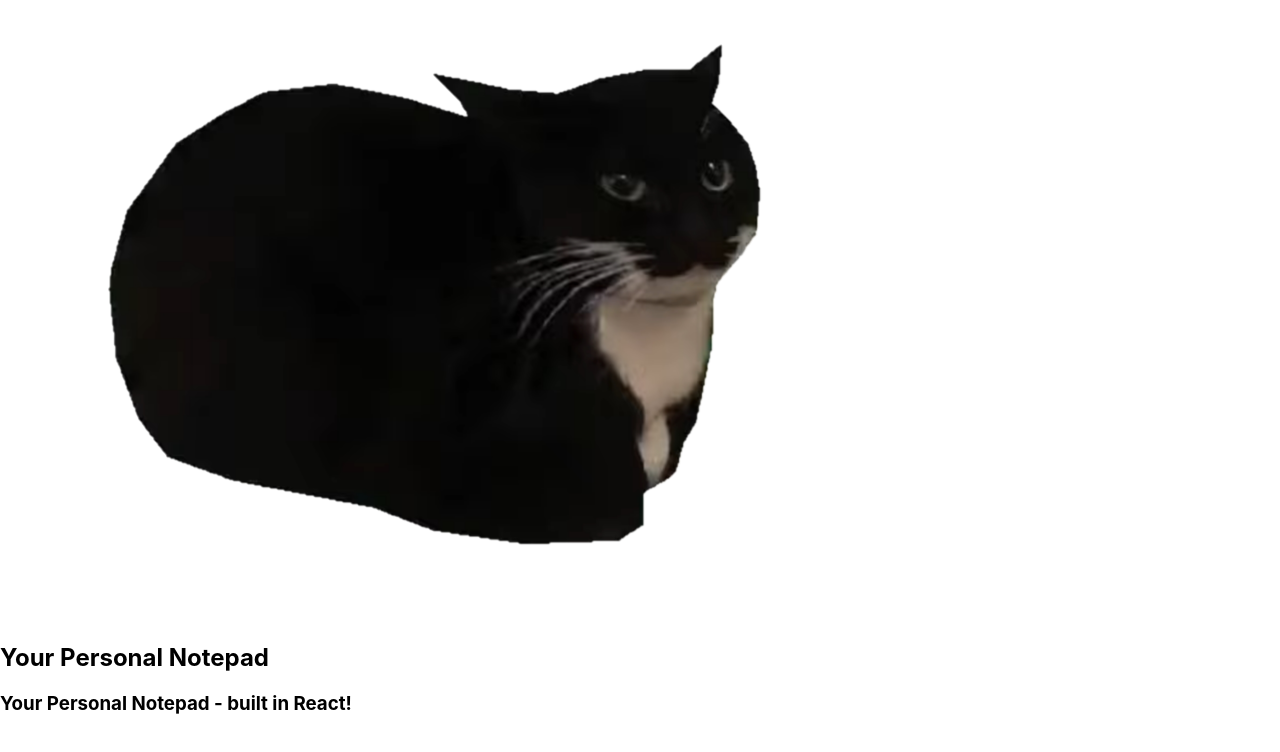
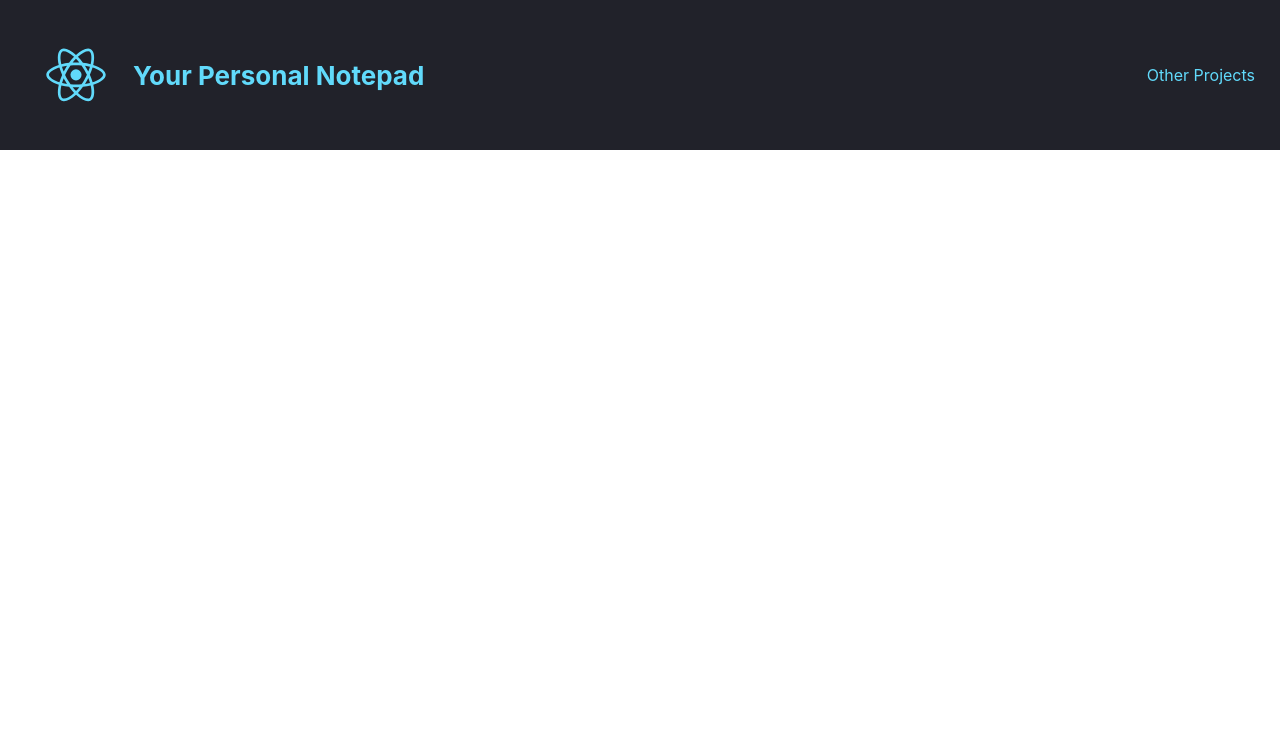
Before and after one commit to hv-dev/react-notepad, a React (Create React App) app: page / in a window 1280 px wide. Shown: the top 752 px of the page. Built offline with nearby package versions, Linux system fonts and the light colour scheme.

Commit message:
feat: started implenting styled components

```diff
--- a/src/App.js
+++ b/src/App.js
@@ -1,13 +1,13 @@
-import headerImg from './assets/images/header.png';
-import './App.css';
+// import './App.css';
 import {Header} from "./components"
+import headerImg from './assets/images/logo.svg';
 
 function App() {
   return (
     <div>
       <Header
-        leftText="Your Personal Notepad"
-        rightText="Your Personal Notepad - built in React!"
+        titleText="Your Personal Notepad"
+        link={{ url: "https://www.github.com/hv-dev", text: "Other Projects" }}
         imgSrc={headerImg}
       />
     </div>
--- a/src/components/Header/Header.jsx
+++ b/src/components/Header/Header.jsx
@@ -1,15 +1,40 @@
 import React from "react"
+import styled from "styled-components"
 
 function Header(props) {
-  const {leftText, rightText, imgSrc, imgAlt} = props
+  const {titleText, link, imgSrc, imgAlt} = props
 
-    return (
-        <div className="header">
-            <img src={imgSrc} alt={imgAlt} />
-            <h2>{leftText}</h2>
-            <h3>{rightText}</h3>
-        </div>
-    )
+  return (
+    <StyledHeader>
+      <img src={imgSrc} alt={imgAlt} />
+      <Title>{titleText}</Title>
+      <Link href={link.url}>{link.text}</Link>
+
+    </StyledHeader>
+  )
 }
 
+const StyledHeader = styled.div`
+  display: flex;
+  align-items: center;
+  background-color: #21222A;
+  height: 90px;
+  padding: 30px 25px;
+
+  img {
+    height: 80%;
+    margin-right: 0.5%;
+  }
+`
+const Title = styled.h2`
+  margin-right: auto;
+  color: #61DAFB;
+  font-weight: 700;
+  font-size: 26px;
+`
+const Link = styled.a`
+  text-decoration: none;
+  color: #61DAFB;
+`
+
 export default Header
```
Also changed, not shown: src/assets/images/logo.svg (renamed from src/logo.svg).
